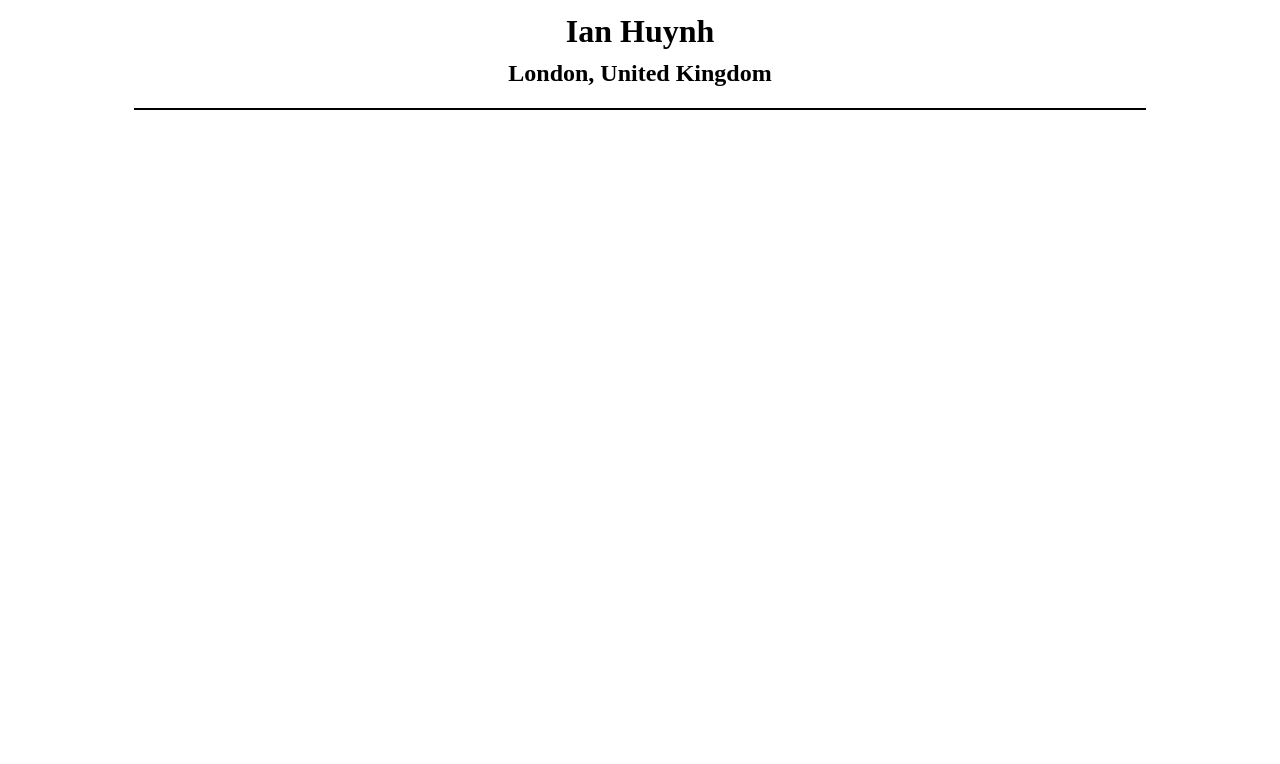
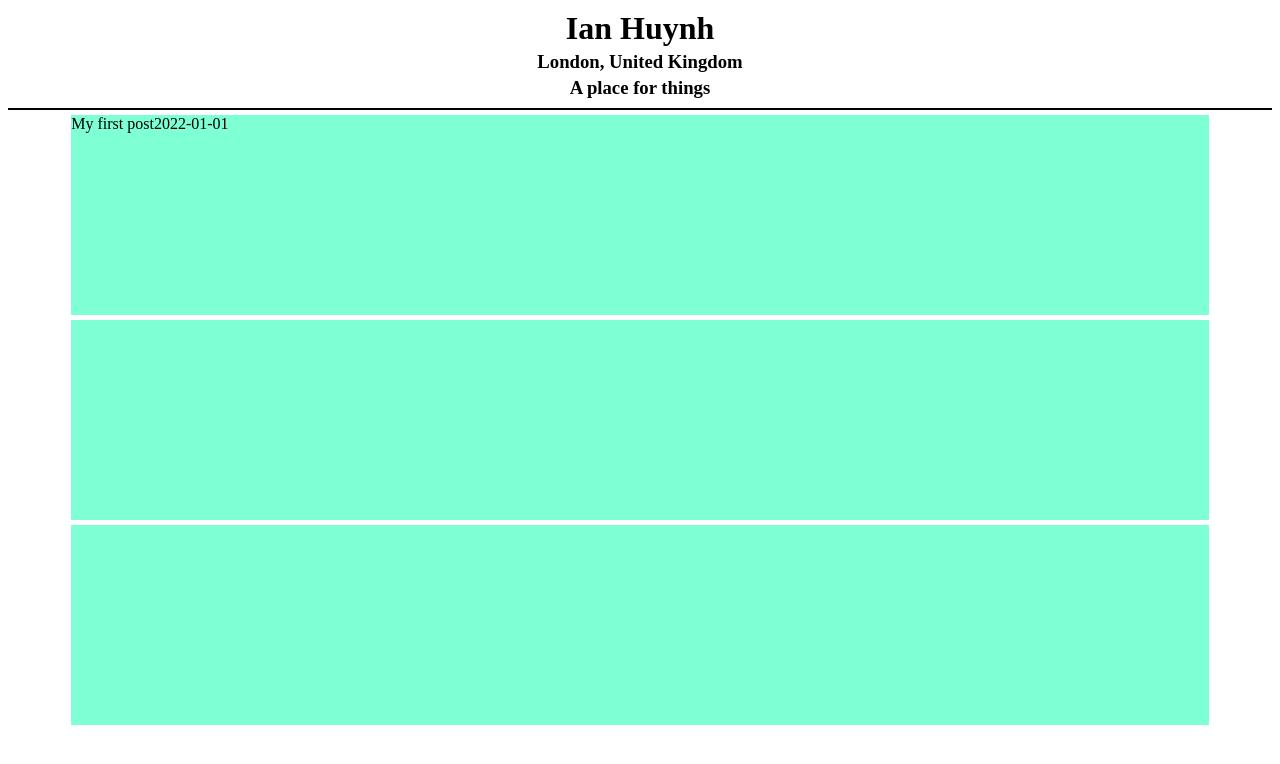
Before and after one commit to IHBeans/ianisthebest.github.io, a plain HTML site: page index.html in a window 1280 px wide. Drawn offline with Linux system fonts and the light colour scheme.

Commit message:
fgdsfgdrhrth

```diff
--- a/index.html
+++ b/index.html
@@ -12,13 +12,32 @@
 
 <body>
   <div class="container1"><!-- base website -->
-    <div class="container2"><!-- with margin -->
-      <div class="top">
-        <h1 class="heading1"> Ian Huynh</h1>
-        <h2 class="heading2"> London, United Kingdom</h2>
-      </div>
-      <div class="middle">
-<!-- TODO: Middle -->
+    <div class="top">
+      <h1 class="heading1"> Ian Huynh</h1>
+      <h3 class="heading2"> London, United Kingdom</h3>
+      <h3 class="heading2"> A place for things</h3>
+    </div>
+    <div class="middle"><!-- add margin to children-->
+      <div class="content">
+
+        <div class="content-slice">
+          <div class="content-slice-top">
+            <div class="subject">My first post</div>
+            <div class="date">2022-01-01</div>
+          </div>
+          <div class="content-slice-middle"></div>
+        </div>
+
+        <div class="content-slice">
+          <div class="content-slice-top"></div>
+          <div class="content-slice-middle"></div>
+        </div>
+
+        <div class="content-slice">
+          <div class="content-slice-top"></div>
+          <div class="content-slice-middle"></div>
+        </div>
+
       </div>
     </div>
   </div>
--- a/styles.css
+++ b/styles.css
@@ -1,17 +1,3 @@
-.heading1 {
-    margin-top: 5px;
-    margin-bottom: 5px;
-}
-
-.heading2 {
-    margin-top: 5px;
-    margin-bottom: 5px;
-}
-
-.container2 {
-    width: 80%;
-}
-
 .top {
     height: 100px;
     display: flex;
@@ -20,10 +6,40 @@
     border-bottom: 2px solid black;
 }
 
-.container1 {
+.heading1 {
+    margin-top: 2px;
+    margin-bottom: 2px;
+}
+
+.heading2 {
+    margin-top: 2px;
+    margin-bottom: 2px;
+}
+
+.middle {
     display: flex;
+    flex-direction: column;
     align-items: center;
-    flex-direction: column;
+}
+
+.content {
+    width: 90%;
+
+}
+
+.content-slice {
+    background-color: aquamarine;
+    height: 200px;
+    margin: 5px auto;
+}
+
+.content-slice-top {
+    display: flex;
+    height: 20px;
+}
+
+.content-slice-middle {
+
 }
 
 /*
```
